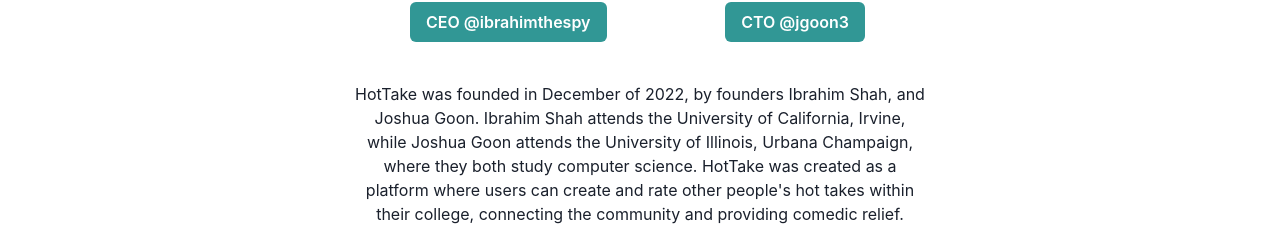
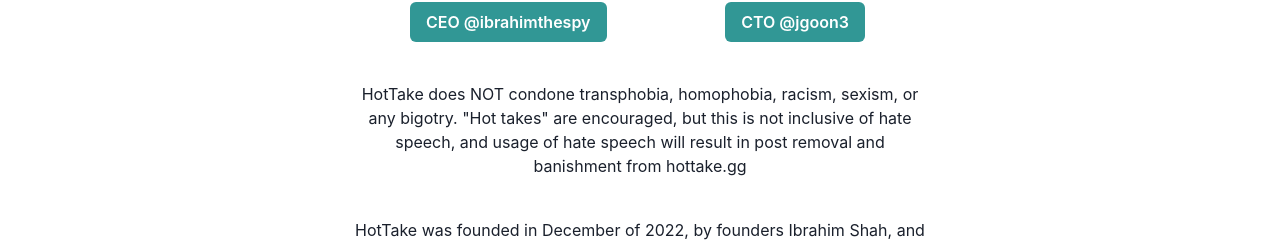
Before and after one commit to Jish2/hot-take, a Next.js app in the folder frontend/: page /about in a window 1280 px wide. Shown: the part 335-576 px from the top of the page. Built offline with nearby package versions, Linux system fonts and the light colour scheme.

Commit message:
we do not do transphobia

```diff
--- a/frontend/pages/about/index.js
+++ b/frontend/pages/about/index.js
@@ -48,6 +48,13 @@ export default function About() {
           </div>
 
         </div>
+
+        <Text mt={10} style={{textAlign:"center"}}>
+          HotTake does NOT condone transphobia, homophobia, racism, sexism, or any bigotry.
+          "Hot takes" are encouraged, but this is not inclusive of hate speech, and usage
+          of hate speech will result in post removal and banishment from hottake.gg
+        </Text>
+
         <Text mt={10} style={{textAlign:"center"}}>
           HotTake was founded in December of 2022, by founders Ibrahim Shah, and Joshua Goon.
           Ibrahim Shah attends the University of California, Irvine, while Joshua Goon attends
```
